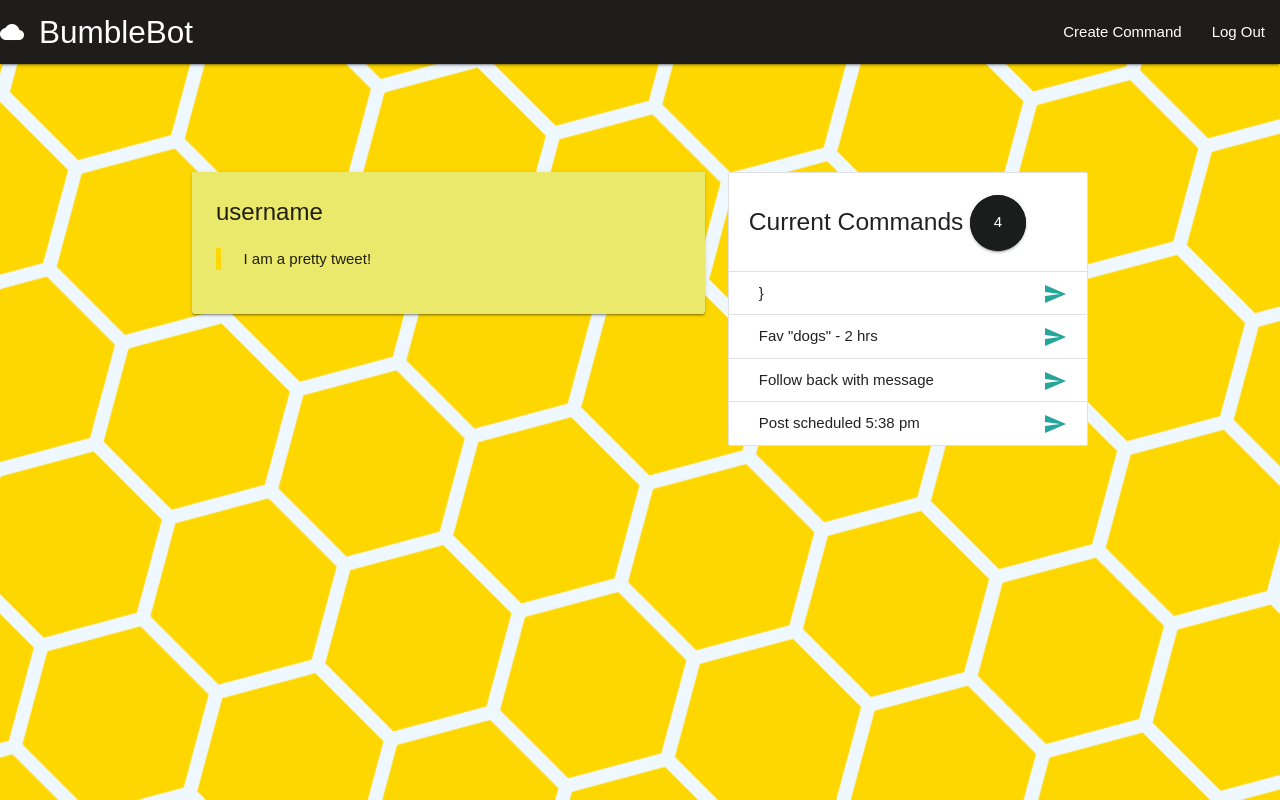
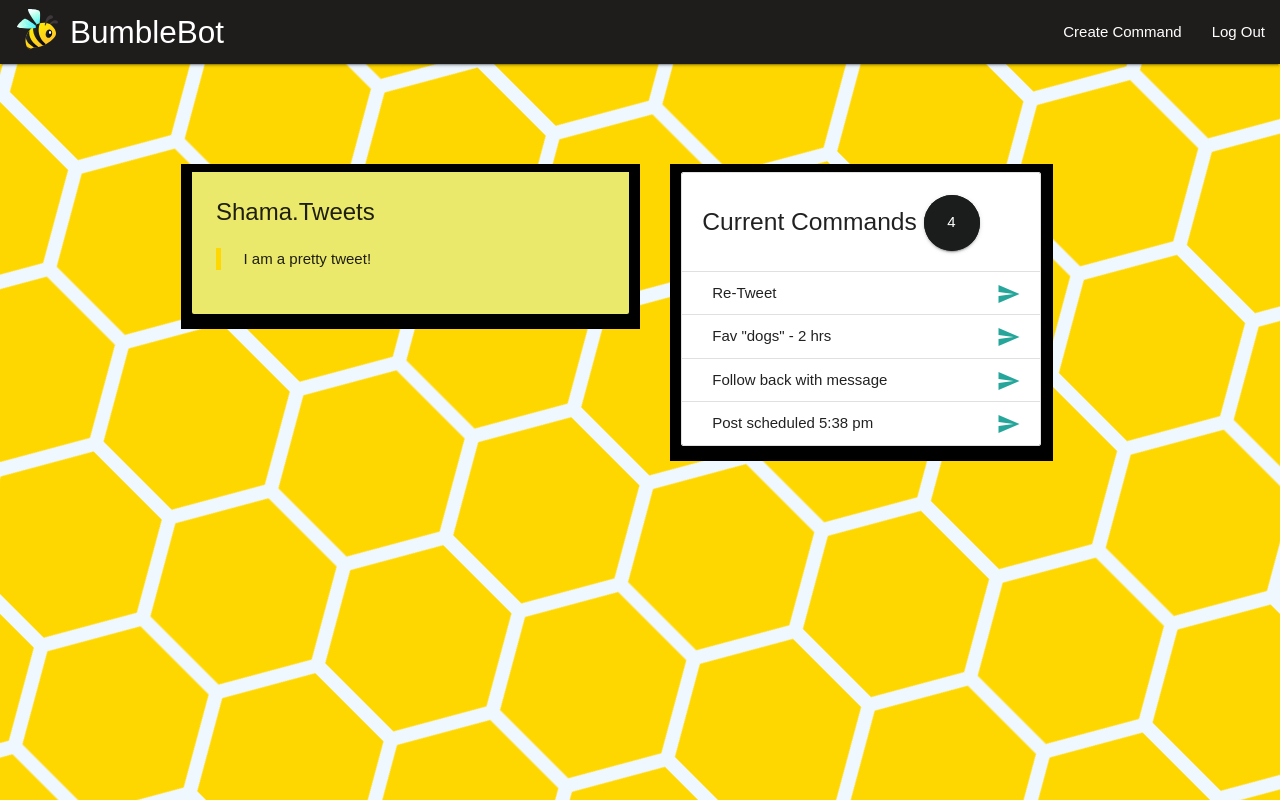
Before and after one commit to shama009/BumbleBot, a React (Create React App) app in the folder client/: page /home in a window 1280 px wide. Built offline with nearby package versions, Linux system fonts and the light colour scheme; the HTML template or start-up script is replaced by a standard one.

Commit message:
design updated

```diff
--- a/client/src/components/CommandsList/CommandsList.css
+++ b/client/src/components/CommandsList/CommandsList.css
@@ -5,4 +5,9 @@
 
 #commands-list {
     margin-top: 100px;
+    background-color: black;
 }
+
+.collection-item {
+    border-color: rgb(255, 215, 1);
+}
--- a/client/src/components/CommandsList/CommandsList.js
+++ b/client/src/components/CommandsList/CommandsList.js
@@ -29,9 +29,9 @@ class CommandsList extends Component {
 
         return (
             <div id="commands-list" className="col s12 m5">
-                <ul className="collection with-header">
+                <ul id="current-commands" className="collection with-header">
                     <li className="collection-header"><h5>Current Commands <a className="btn btn-floating btn-large pulse">4</a></h5></li>
-                    <li className="collection-item"><div>{this.state.reTweet}}<a href="" className="secondary-content"><i
+                    <li className="collection-item"><div>Re-Tweet<a href="" className="secondary-content"><i
                     onClick={this.deleteCommandHandler}   className="material-icons">send</i></a></div></li>
                     <li className="collection-item"><div>Fav "dogs" - 2 hrs<a href="#!" className="secondary-content"><i
                     onClick={this.deleteCommandHandler}   className="material-icons">send</i></a></div></li>
--- a/client/src/components/CreateCommands/CreateCommands.js
+++ b/client/src/components/CreateCommands/CreateCommands.js
@@ -49,13 +49,13 @@ class CreateCommands extends Component {
                                 <div className="card-content white-text">
                                     <span className="card-title">Follow Tweet</span>
                                     <p>Put Instructions here on how to use command</p>
-                                    <input placeholder="Follow Tweet" type="text" className="validate" />
+                                    <input placeholder="Follow Tweet"
+                                    type="text" className="validate" />
                                     <label htmlFor="follow-tweet"></label>
                                 </div>
 
                                 <div className="card-action">
                                     <a onClick={this.followTweetHandler} href="">Send Command</a>
-                                    {/* <a href="">This is a link</a> */}
                                 </div>
                             </div>
                         </div>
--- a/client/src/components/Home/Home.js
+++ b/client/src/components/Home/Home.js
@@ -1,4 +1,4 @@
-import React, { Component } from "react";
+import React from "react";
 import Navbar from "../Navbar/Navbar";
 import Tweets from "../Tweets/Tweets";
 import CommandsList from "../CommandsList/CommandsList";
@@ -9,8 +9,13 @@ const Home = props => (
         <Navbar />
         <div className="container">
             <div className="row">
-                <Tweets />
+                {/* <div className="col s6 m6"> */}
+                    <Tweets />
+                {/* </div> */}
+                {/* <div className="col s6 m6"> */}
                 <CommandsList />
+                {/* </div> */}
+
             </div>
         </div>
     </div>
--- a/client/src/components/Login/Login.js
+++ b/client/src/components/Login/Login.js
@@ -62,7 +62,7 @@ class Login extends Component {
                                             <input
                                                 placeholder="username"
                                                 id="log-in" type="text"
-                                                value={this.state.username}
+                                                value={this.props.username}
                                                 className="validate"
                                                 name="username"
                                                 onChange={this.handleInputChange} />
@@ -81,7 +81,10 @@ class Login extends Component {
                                         </div>
                                     </div>
                                     <div className="row">
-                                        <button onClick={this.handleFormSubmit} className="btn waves-effect waves-light" type="submit" name="action">Submit
+                                        <button onClick={this.handleFormSubmit}
+                                        className="btn waves-effect waves-light"
+                                        type="submit"
+                                        name="action">Submit
                                     <i className="material-icons right"></i>
                                         </button>
                                     </div>
--- a/client/src/components/Navbar/Navbar.css
+++ b/client/src/components/Navbar/Navbar.css
@@ -1,3 +1,9 @@
 .nav-wrapper {
     background-color: rgb(31, 28, 28);
 }
+
+img {
+    border: 0;
+    width: 75px;
+    height: 64px;
+}
--- a/client/src/components/Navbar/Navbar.js
+++ b/client/src/components/Navbar/Navbar.js
@@ -1,6 +1,8 @@
 import React, { Component } from "react";
 import "./Navbar.css";
-import API from "../../utils/API";
+// import API from "../../utils/API";
+import logo from "../../images/logo.svg";
+// import { NavItem, Navbar } from 'react-materialize'
 
 class Navbar extends Component {
 
@@ -9,9 +11,23 @@ class Navbar extends Component {
     }
     render() {
         return (
+            // <div>
+
+            //     <Navbar brand='logo' right> <img alt="logo" src={logo} />
+            //         <NavItem href='get-started.html'>Getting started</NavItem>
+            //         <NavItem href='components.html'>Components</NavItem>
+            //     </Navbar>
+
+
+            // </div>
+
+
+
+
             <nav>
                 <div className="nav-wrapper">
-                    <a href="/home" className="brand-logo"><i className="material-icons">cloud</i>BumbleBot</a>
+                    <a href="/home"  className="brand-logo">&nbsp;&nbsp;&nbsp;&nbsp;&nbsp;&nbsp;&nbsp;&nbsp;BumbleBot</a>
+                    <img alt="logo" src={logo} />
                     <a href="" data-activates="mobile" className="button-collapse"><i className="material-icons">menu</i></a>
                     <ul className="right hide-on-med-and-down">
                         <li><a href="/create">Create Command</a></li>
@@ -25,6 +41,7 @@ class Navbar extends Component {
                     </ul>
                 </div>
             </nav>
+
         )
     }
 };
--- a/client/src/components/Navbar2/Navbar2.js
+++ b/client/src/components/Navbar2/Navbar2.js
@@ -1,4 +1,5 @@
 import React, { Component } from "react";
+import logo from "../../images/logo.svg";
 
 
 class Navbar2 extends Component {
@@ -15,7 +16,8 @@ class Navbar2 extends Component {
         return (
             <nav>
                 <div className="nav-wrapper">
-                    <a href="/register" className="brand-logo"><i className="material-icons">cloud</i>BumbleBot</a>
+                    <a href="/register" className="brand-logo">&nbsp;&nbsp;&nbsp;&nbsp;&nbsp;&nbsp;&nbsp;&nbsp;BumbleBot</a>
+                    <img alt="logo" src={logo} />
                     <a href="" data-activates="mobile" className="button-collapse"><i className="material-icons">menu</i></a>
                     <ul className="right hide-on-med-and-down">
                         <li><a href="/home" onClick={this.homeHandler}>Home</a></li>
--- a/client/src/components/Register/Register.js
+++ b/client/src/components/Register/Register.js
@@ -1,6 +1,6 @@
 import React, { Component } from "react";
 import "./Register.css";
-import Navbar3 from "../Navbar3";
+// import Navbar3 from "../Navbar3";
 import API from "../../utils/API"
 
 class Register extends Component {
@@ -47,7 +47,7 @@ class Register extends Component {
     render() {
         return (
             <div>
-                <Navbar3/>
+                {/* <Navbar3/> */}
             <div className="container">
                 <div className="row">
                     <div className="col s12 m12">
--- a/client/src/components/Tweets/Tweets.css
+++ b/client/src/components/Tweets/Tweets.css
@@ -8,4 +8,7 @@ blockquote {
 
 #tweets {
     margin-top: 100px;
+    background-color: black;
+    margin-right: 30px;
+
 }
--- a/client/src/components/Tweets/Tweets.js
+++ b/client/src/components/Tweets/Tweets.js
@@ -2,10 +2,10 @@ import React from "react";
 import "./Tweets.css";
 
 const Tweets = props => (
-    <div id= "tweets" className="col s12 m7">
+    <div id= "tweets" className="col s12 m6">
         <div className="card blue-grey darken-1 hoverable">
         <div className="card-content white-text">
-            <span className="card-title">username</span>
+            <span className="card-title">Shama.Tweets</span>
             <blockquote>I am a pretty tweet!</blockquote>
         </div>
         </div>
```
Also changed, not shown: client/src/components/Navbar/Fullcolor.png (added), client/src/images/logo.svg (added).
